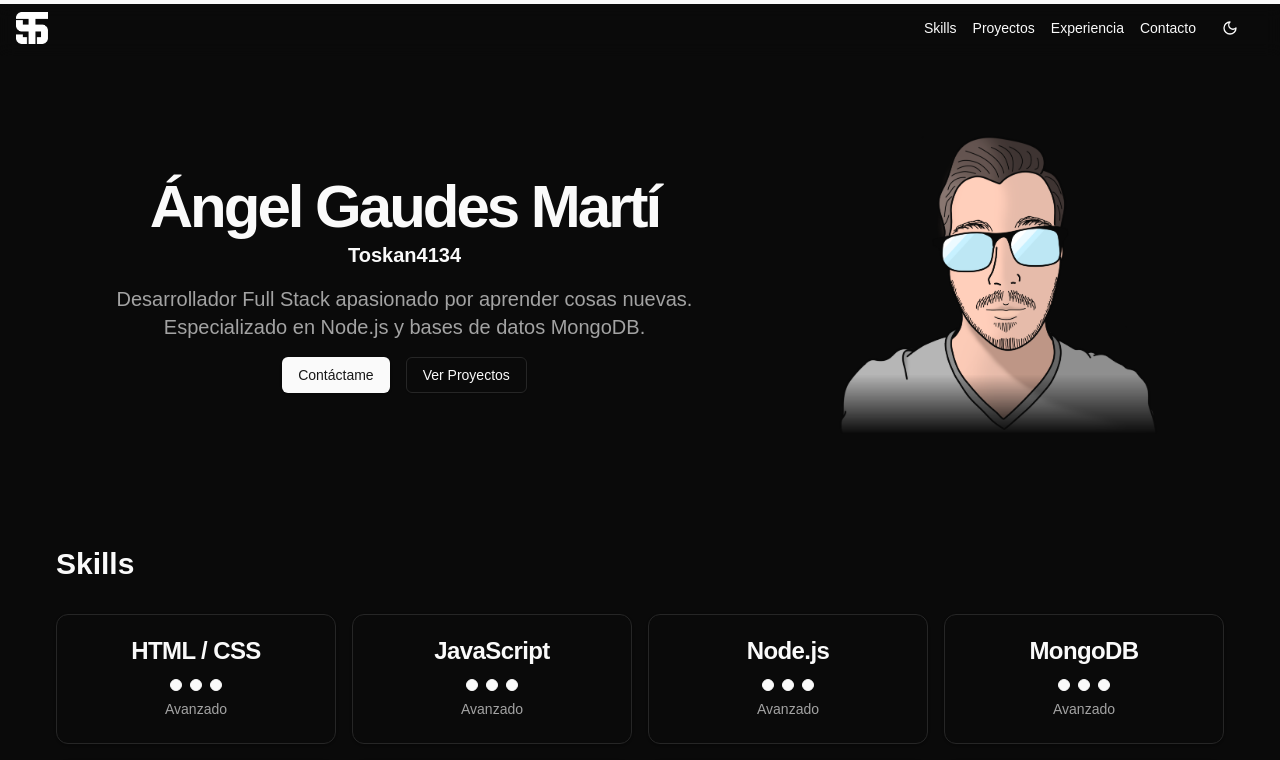
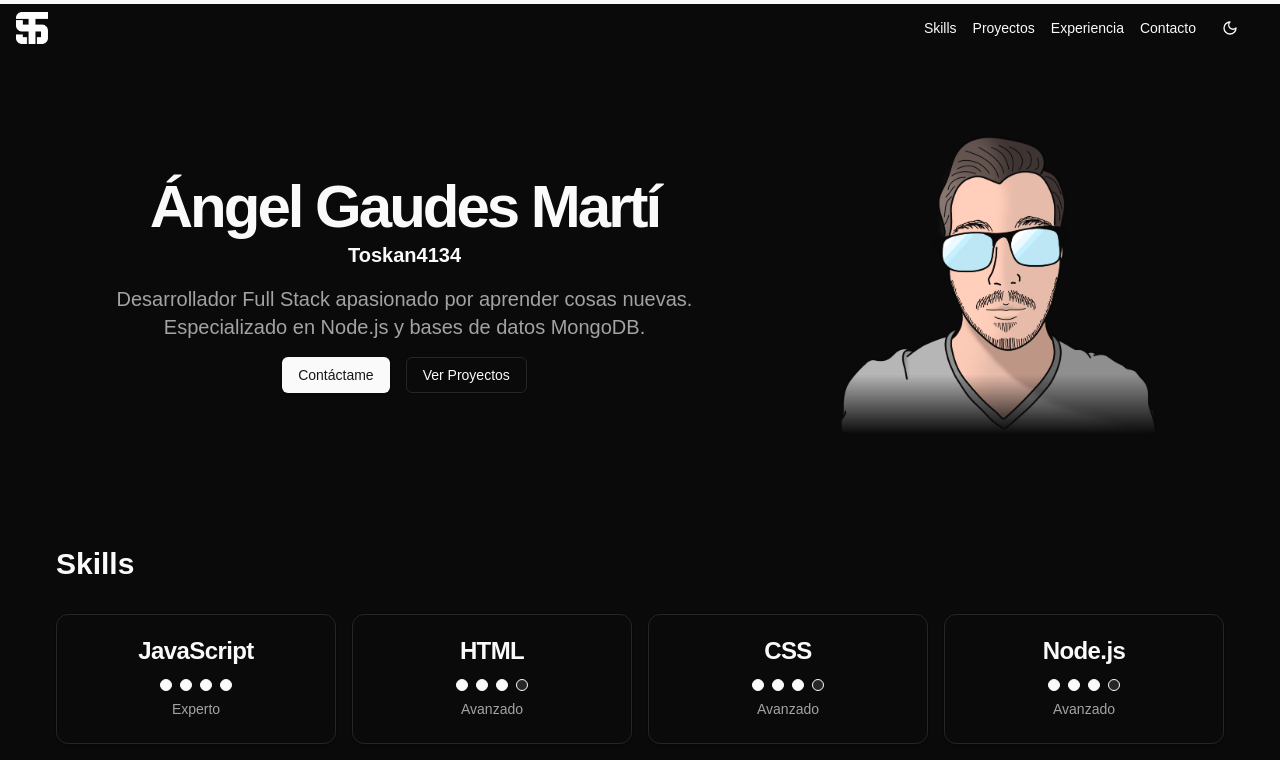
Before and after one commit to Toskan4134/https-Toskan4134.github.io, a React (Create React App) app: page / in a window 1280 px wide. Shown: the top 760 px of the page. Built offline with nearby package versions, Linux system fonts and the light colour scheme.

Commit message:
Added SKills & Expert

```diff
--- a/src/App.js
+++ b/src/App.js
@@ -133,6 +133,7 @@ function App() {
                     <Hero
                         name='Ángel Gaudes Martí'
                         subtitle='Toskan4134'
+                        alt='Toskan'
                         description='Desarrollador Full Stack apasionado por aprender cosas nuevas. Especializado en Node.js y bases de datos MongoDB.'
                         imageSrc={yoCartoon}
                         contactRef={contactRef}
--- a/src/components/hero.js
+++ b/src/components/hero.js
@@ -8,6 +8,7 @@ const Hero = ({
     imageSrc,
     contactRef,
     projectsRef,
+    alt,
 }) => {
     return (
         <div className='flex flex-col-reverse md:flex-row items-center justify-around gap-6'>
@@ -83,7 +84,7 @@ const Hero = ({
                 >
                     <img
                         src={imageSrc}
-                        alt={name}
+                        alt={alt}
                         width={350}
                         height={350}
                         style={{
--- a/src/components/skillCard.js
+++ b/src/components/skillCard.js
@@ -7,6 +7,7 @@ const SkillCard = ({ skill, level }) => {
         1: 'Básico',
         2: 'Intermedio',
         3: 'Avanzado',
+        4: 'Experto',
     };
     return (
         <motion.div
@@ -41,6 +42,12 @@ const SkillCard = ({ skill, level }) => {
                                 level >= 3 ? 'bg-primary' : 'bg-muted'
                             }`}
                         ></motion.div>
+                        <motion.div
+                            whileHover={{ scale: 1.2 }}
+                            className={`w-3 h-3 rounded-full border border-primary ${
+                                level >= 4 ? 'bg-primary' : 'bg-muted'
+                            }`}
+                        ></motion.div>
                     </div>
                     <p className='text-sm text-muted-foreground text-center'>
                         {skills[level]}
```
Also changed, not shown: src/lib/lists.js.
